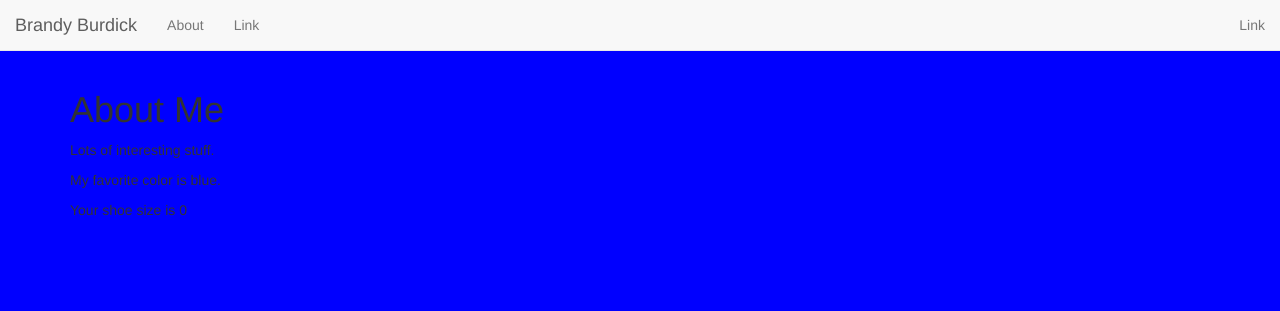
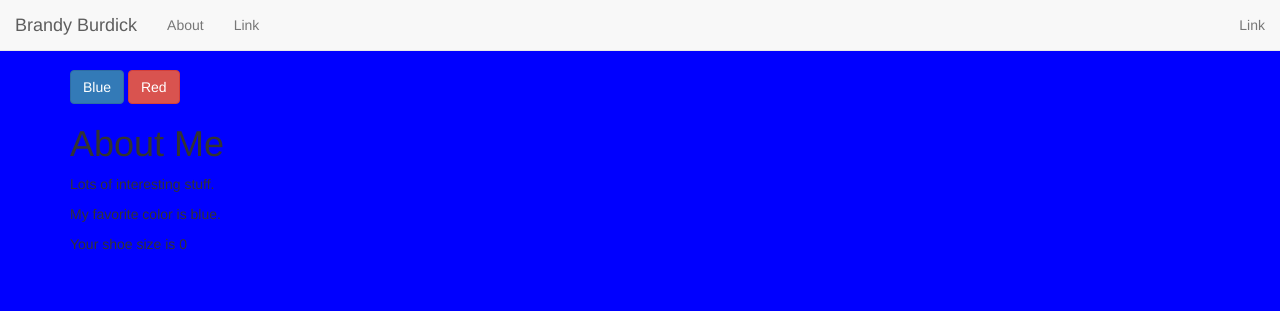
Before and after one commit to brandyburdick/travel_app, a Rails app: page /about?color=blue in a window 1280 px wide. Shown: the top 311 px of the page. Run offline with Rails 7, Linux system fonts and the light colour scheme; style sheets or scripts are compiled from the project's sources; some libraries are stand-ins or nearby versions.

Commit message:
Add different picture of Scotland. Add red and blue query string buttons.

```diff
--- a/app/controllers/welcome_controller.rb
+++ b/app/controllers/welcome_controller.rb
@@ -2,7 +2,7 @@ class WelcomeController < ApplicationController
   def index
     @homestate = 'Arizona'
     @countries = ['Italy', 'Scotland', 'Iceland', 'Japan']
-    @images    = ['Iceland_place.jpg', 'Japan_place.jpg', 'Italy_place.jpg', 'Scotland_place.jpeg']
+    @images    = ['Iceland_place.jpg', 'Japan_place.jpg', 'Italy_place.jpg', 'scotland_image.jpeg']
   end
 
 
--- a/app/views/layouts/application.html.erb
+++ b/app/views/layouts/application.html.erb
@@ -2,7 +2,7 @@
 <html>
 <head>
 
-   <meta charset="utf-8">
+    <meta charset="utf-8">
     <meta http-equiv="X-UA-Compatible" content="IE=edge">
     <meta name="viewport" content="width=device-width, initial-scale=1">
     <link rel="stylesheet" href="https://maxcdn.bootstrapcdn.com/bootstrap/3.3.0/css/bootstrap.min.css">
@@ -12,6 +12,7 @@
   <%= stylesheet_link_tag    'application', media: 'all', 'data-turbolinks-track' => true %>
   <%= javascript_include_tag 'application', 'data-turbolinks-track' => true %>
   <%= csrf_meta_tags %>
+
 </head>
 
 <body>
--- a/app/views/welcome/about.html.erb
+++ b/app/views/welcome/about.html.erb
@@ -4,6 +4,8 @@
   }
 </style>
 
+<%= link_to "Blue", about_path(color: "blue"), class: "btn btn-primary" %>
+<%= link_to "Red", about_path(color: "red"), class: "btn btn-danger" %>
 
 <h1>About Me</h1>
 <p>Lots of interesting stuff.</p>
```
Also changed, not shown: app/assets/images/scotland_image.jpeg (added), app/assets/stylesheets/application.scss.erb (line endings or trailing spaces).
